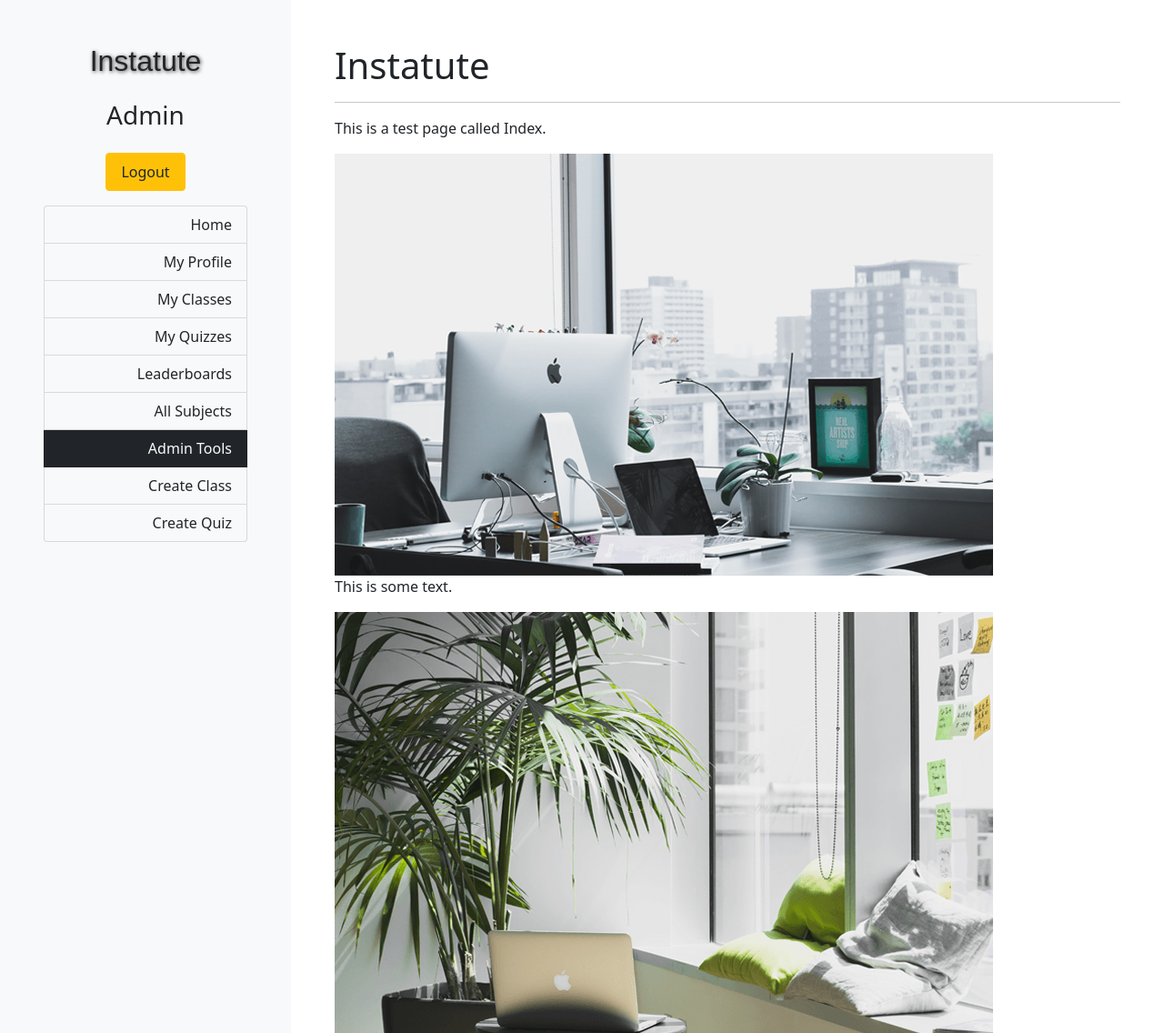
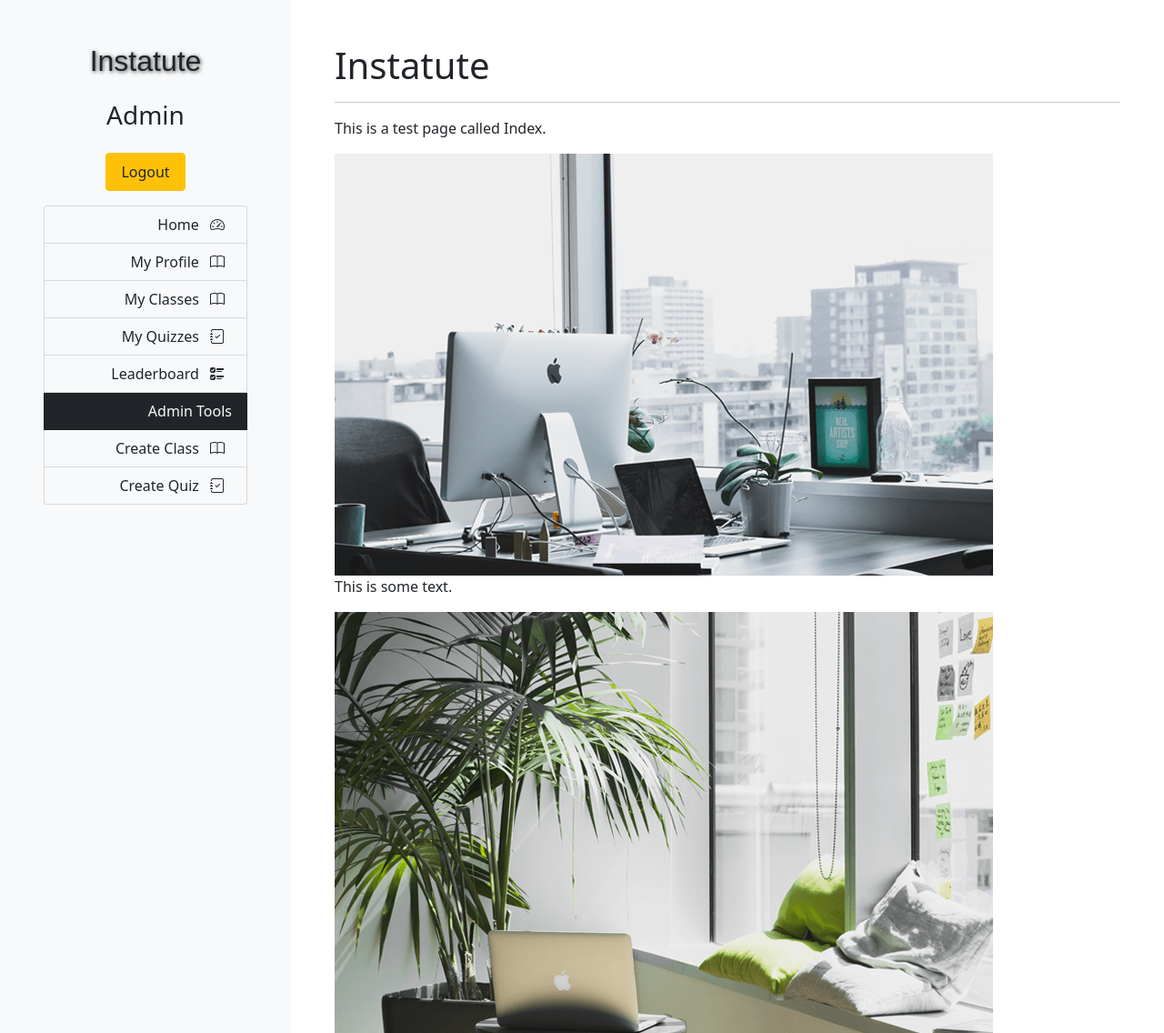
Before and after one commit to zyferion/cos60010, a Django app: page /index/ in a window 1280 px wide. Shown: the top 1136 px of the page at 91% size. Run offline with Django 4.2, Linux system fonts and the light colour scheme; a user stored in the database is signed in; some libraries are stand-ins or nearby versions; some web fonts are replaced.

Commit message:
Add icons

```diff
--- a/templates/base.html
+++ b/templates/base.html
@@ -13,7 +13,7 @@
     <link rel="stylesheet" href="https://cdn.jsdelivr.net/npm/bootstrap@4.5.3/dist/css/bootstrap.min.css" integrity="sha384-TX8t27EcRE3e/ihU7zmQxVncDAy5uIKz4rEkgIXeMed4M0jlfIDPvg6uqKI2xXr2" crossorigin="anonymous">
     <!-- jquery -->
     <script src="https://code.jquery.com/jquery-3.5.1.min.js"></script>
-
+    <link rel="stylesheet" href="https://cdn.jsdelivr.net/npm/bootstrap-icons@1.8.3/font/bootstrap-icons.css">
     <link href="https://cdn.jsdelivr.net/npm/bootstrap@5.1.3/dist/css/bootstrap.min.css" rel="stylesheet" integrity="sha384-1BmE4kWBq78iYhFldvKuhfTAU6auU8tT94WrHftjDbrCEXSU1oBoqyl2QvZ6jIW3" crossorigin="anonymous">
     <link rel="preconnect" href="https://fonts.googleapis.com">
     <link rel="preconnect" href="https://fonts.gstatic.com" crossorigin>
@@ -76,17 +76,16 @@
             <div class="row my-3">
                 <div class="col-12 d-flex justify-content-end">
                     <div class="list-group" style="width: 100%;">
-                        <a href="{% url 'home' %}" class="list-group-item list-group-item-action text-end bg-light">Home</a>
-                        <a href="{% url 'profile' %}" class="list-group-item list-group-item-action text-end bg-light">My Profile</a>
-                        <a href="#" class="list-group-item list-group-item-action text-end bg-light">My Classes</a>
-                        <a href="{% url 'quiz:main-view' %}" class="list-group-item list-group-item-action text-end bg-light">My Quizzes</a>
-                        <a href="#" class="list-group-item list-group-item-action text-end bg-light">Leaderboards</a>
-                        <a href="{% url 'home' %}" class="list-group-item list-group-item-action text-end bg-light">All Subjects</a>
+                        <a href="{% url 'home' %}" class="list-group-item list-group-item-action text-end bg-light">Home <i class="bi bi-speedometer2 p-2"></i></a>
+                        <a href="{% url 'profile' %}" class="list-group-item list-group-item-action text-end bg-light">My Profile <i class="bi bi-book p-2"></i></a>
+                        <a href="#" class="list-group-item list-group-item-action text-end bg-light">My Classes <i class="bi bi-book p-2"></i></a>
+                        <a href="{% url 'quiz:main-view' %}" class="list-group-item list-group-item-action text-end bg-light">My Quizzes <i class="bi bi-journal-check p-2"></i></a>
+                        <a href="#" class="list-group-item list-group-item-action text-end bg-light">Leaderboard <i class="bi bi-ui-checks p-2"></i></a>
                         <!-- Show admin-specific menu items -->
                         {% if user.is_superuser %}
                         <span class="list-group-item text-end bg-dark text-light">Admin Tools</span>
-                        <a href="#" class="list-group-item list-group-item-action text-end bg-light">Create Class</a>
-                        <a href="#" class="list-group-item list-group-item-action text-end bg-light">Create Quiz</a>
+                        <a href="#" class="list-group-item list-group-item-action text-end bg-light">Create Class <i class="bi bi-book p-2"></i></a>
+                        <a href="#" class="list-group-item list-group-item-action text-end bg-light">Create Quiz <i class="bi bi-journal-check p-2"></i></a>
                         {% endif %}
                     </div>
                 </div>
```
